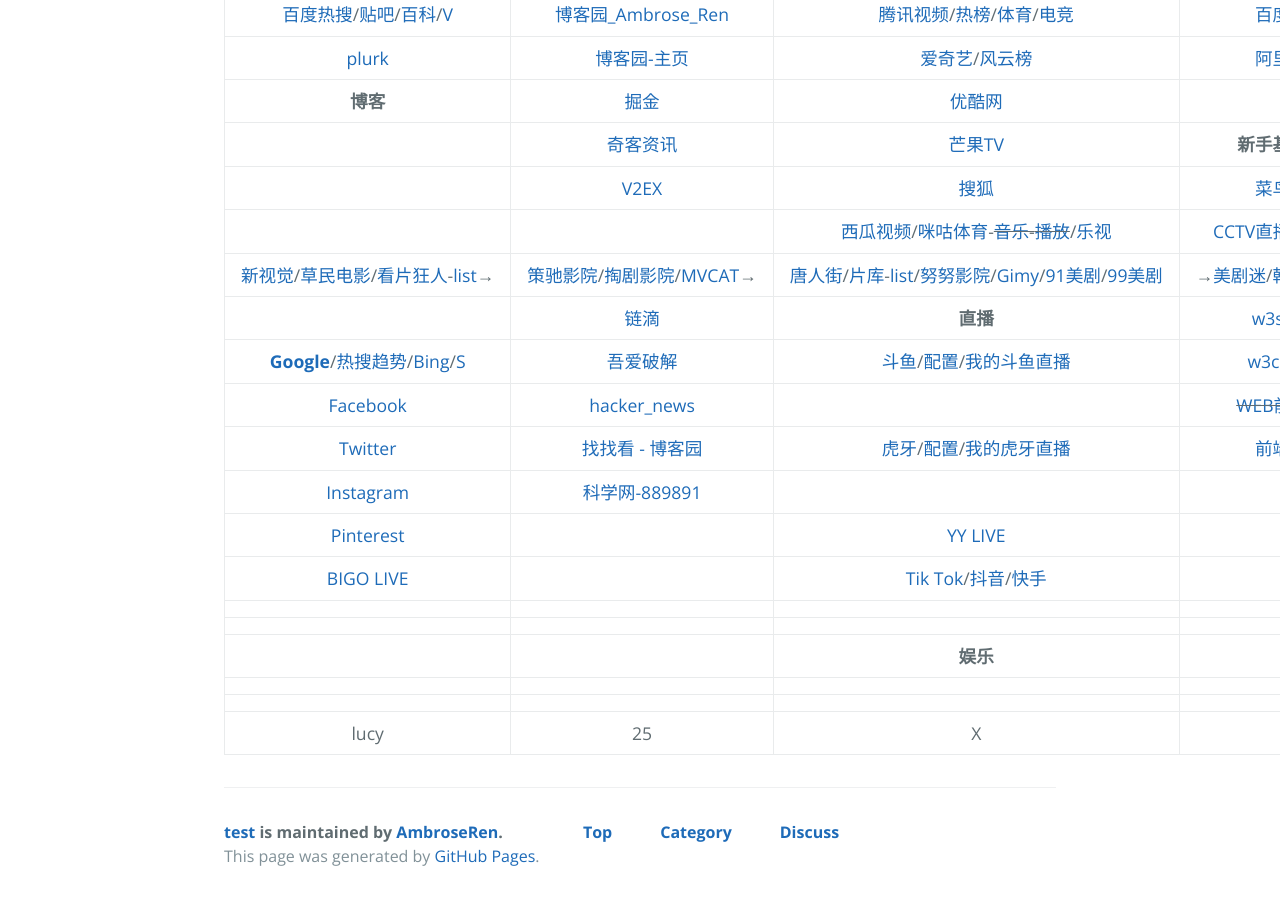
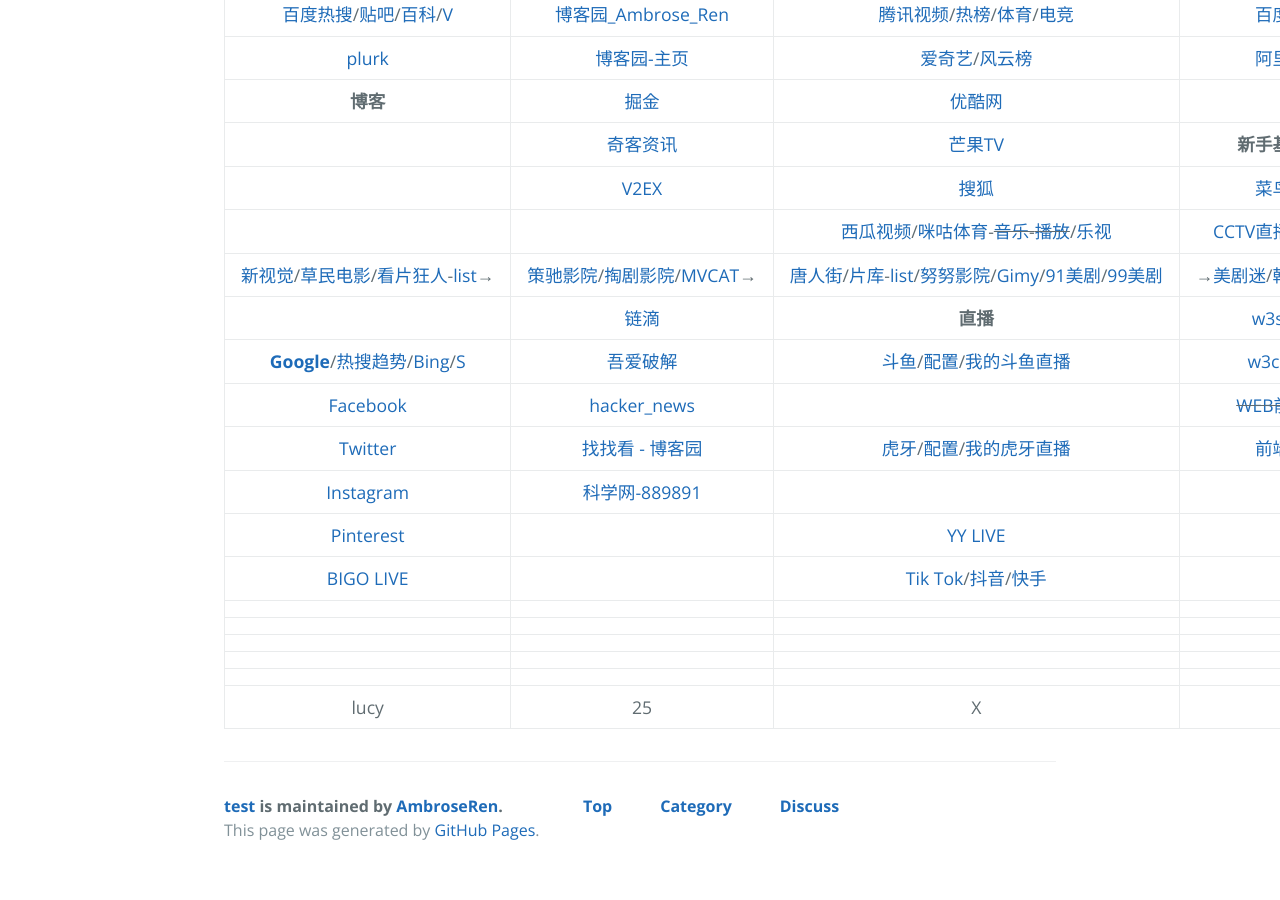
Before and after one commit to AmbroseRen/test, a Jekyll site: the page built from navigation.md, in a window 1280 px wide and 900 px high, scrolled down 965 px. Built offline with Jekyll 4.4.1, drawn with Linux system fonts in a browser that asks for light colours; our own code applies the rules of GitHub Pages for plain Markdown files; the repository's description, which GitHub fills in, is left out; after the commit the page ends 1839 px from its top, so only the background shows below that.

Commit message:
Update navigation.md

```diff
--- a/navigation.md
+++ b/navigation.md
@@ -40,7 +40,7 @@
 | [BIGO LIVE](https://www.bigo.tv/cn/show) | []() | [Tik Tok](https://www.tiktok.com/)/[抖音](https://www.douyin.com/recommend)/[快手](https://www.kuaishou.com/) | []() |
 | []() | []() | []() | []() |
 | []() | []() | []() | []() |
-| []() | []() | __娱乐__ | []() |
+| []() | []() | []() | []() |
 | []() | []() | []() | []() |
 | []() | []() | []() | []() |
 | lucy | 25 | X | X |
```
